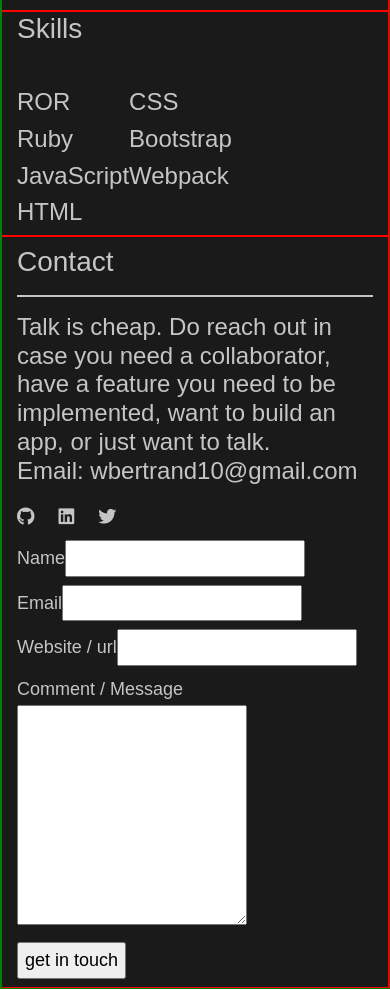
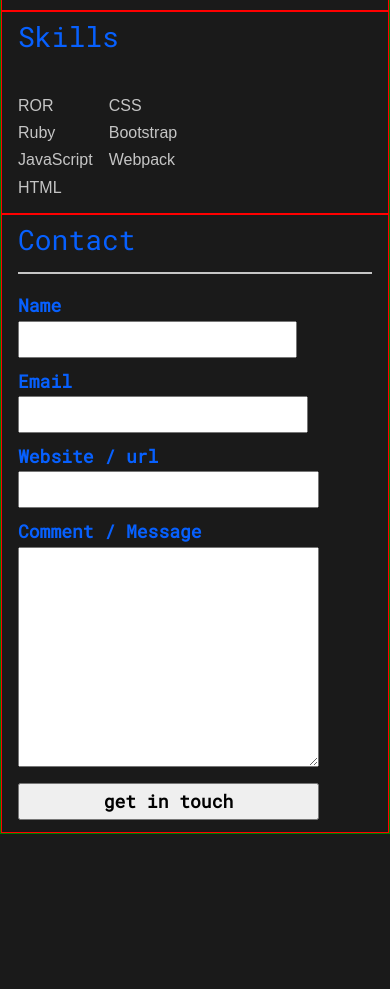
Before and after one commit to wandji20/React-Portfolio, a React (Create React App) app: page / in a window 390 px wide. Shown: the part 2740-3729 px from the top of the page. After the commit the page ends 3574 px from the top, so only its background shows below. Built offline with nearby package versions, Linux system fonts and the light colour scheme.

Commit message:
Complete mobile version styling

```diff
--- a/src/container/Contact.js
+++ b/src/container/Contact.js
@@ -2,41 +2,41 @@ import React from 'react';
 import ContactLinks from '../components/ContactLinks';
 
 const Contact = () => (
-  <section id="contact" className="container-fluid py-2">
+  <section id="contact" className="container-fluid px-3 py-2">
     <h3>Contact</h3>
     <hr />
-    <div className="contact-details">
-      <div className="contact-text">
-        <h4>
-          <span> Talk is cheap. </span>
-          <span>
+    <div className="d-md-flex justify-content-center pb-1">
+      <div className="d-none d-md-flex flex-column align-items-start">
+        <h5>
+          <span className="d-block"> Talk is cheap. </span>
+          <span className="d-block">
             Do reach out in case you need a collaborator,
             have a feature you need to be implemented,
             want to build an app, or just want to talk.
           </span>
           <br />
-          <span>Email: wbertrand10@gmail.com</span>
-        </h4>
+          <span className="d-block">Email: wbertrand10@gmail.com</span>
+        </h5>
         <ContactLinks />
       </div>
-      <form action="">
+      <form className="form " action="">
         <label htmlFor="name">
           Name
-          <input type="text" name="" id="name" />
+          <input className="w-100" type="text" name="" id="name" />
         </label>
         <label htmlFor="email">
           Email
-          <input type="email" id="email" />
+          <input className="w-100" type="email" id="email" />
         </label>
         <label htmlFor="url">
           Website / url
-          <input type="url" id="url" />
+          <input className="w-100" type="url" id="url" />
         </label>
         <label htmlFor="message">
           Comment / Message
-          <textarea name="" id="message" cols="20" rows="7" />
+          <textarea className="w-100" name="" id="message" cols="20" rows="7" />
         </label>
-        <input className="submit-btn" type="button" value="get in touch" />
+        <input className="submit-btn w-100" type="button" value="get in touch" />
       </form>
     </div>
   </section>
--- a/src/container/Skills.js
+++ b/src/container/Skills.js
@@ -1,20 +1,20 @@
 import React from 'react';
 
 const Skills = () => (
-  <section id="skills" className="container-fluid d-flex flex-column">
+  <section id="skills" className="container-fluid d-flex flex-column px-3 py-2">
     <h3 className="">Skills</h3>
     <hr />
     <div className="skills d-flex ">
-      <div>
-        <h4>ROR</h4>
-        <h4>Ruby</h4>
-        <h4>JavaScript</h4>
-        <h4>HTML</h4>
+      <div className="mr-3">
+        <h6>ROR</h6>
+        <h6>Ruby</h6>
+        <h6>JavaScript</h6>
+        <h6>HTML</h6>
       </div>
       <div>
-        <h4>CSS</h4>
-        <h4>Bootstrap</h4>
-        <h4>Webpack</h4>
+        <h6>CSS</h6>
+        <h6>Bootstrap</h6>
+        <h6>Webpack</h6>
       </div>
     </div>
   </section>
--- a/src/index.css
+++ b/src/index.css
@@ -23,13 +23,8 @@ body {
   max-width: 100%;
 }
 
-/* .container-fluid {
-  padding-left: 30px;
-  padding-right: 30px;
-} */
 .navbar-brand {
   font-weight: 600;
-  /* font-size: 35px; */
   transition: transform 0.75s;
 }
 
@@ -75,20 +70,30 @@ body {
 }
 
 #home h2,
-#projects h3 {
+#projects h3,
+#skills h3,
+#contact h3,
+.form {
   color: #0760fe;
   font-family: "Roboto Mono", monospace;
 }
 
+.form {
+  width: 85%;
+  font-weight: 600;
+}
+
+.submit-btn {
+  font-weight: 600;
+}
+
 #home .d-block {
-  /* font-size: 35px; */
   font-weight: 600;
 }
 
 .project-links a span,
 .project-links a i,
 .contact-links a {
-  /* font-size: 25px; */
   text-decoration: none;
   color: #c5c5c5;
   transition: 0.75s;
```
